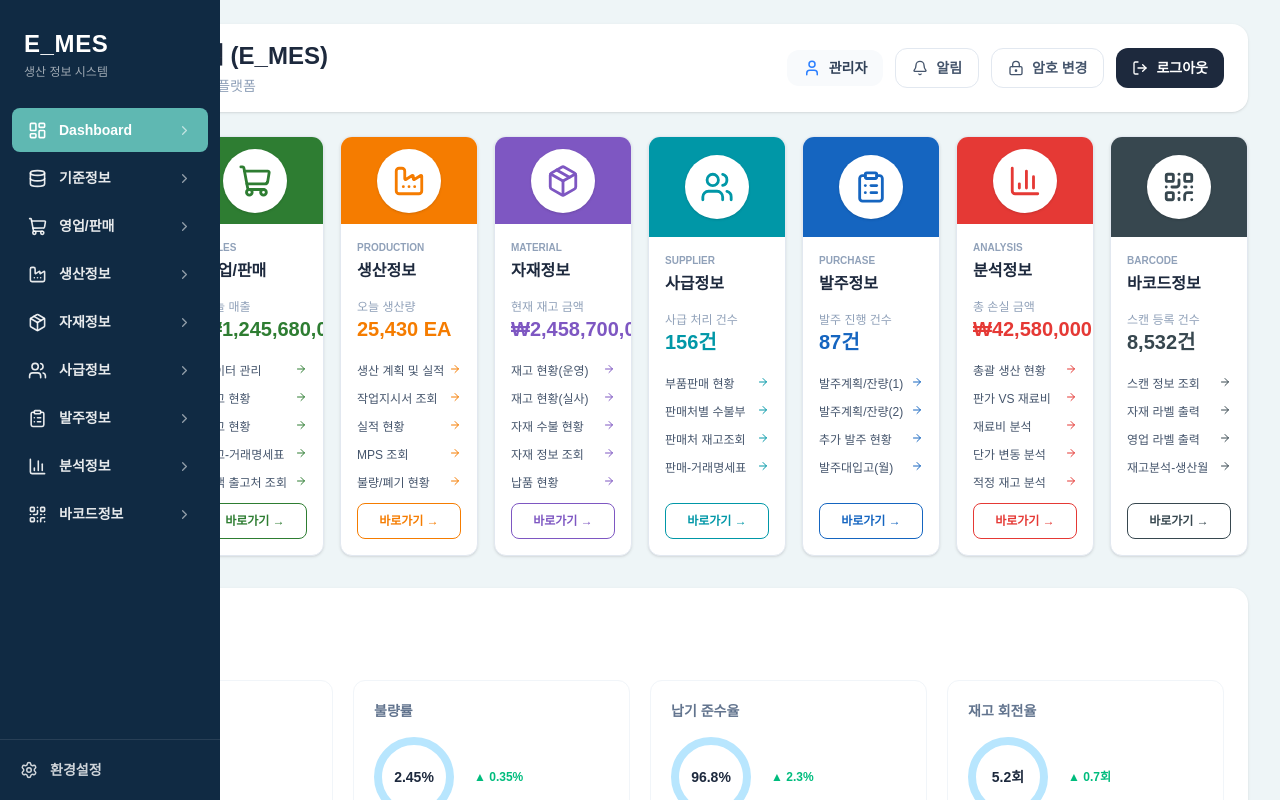
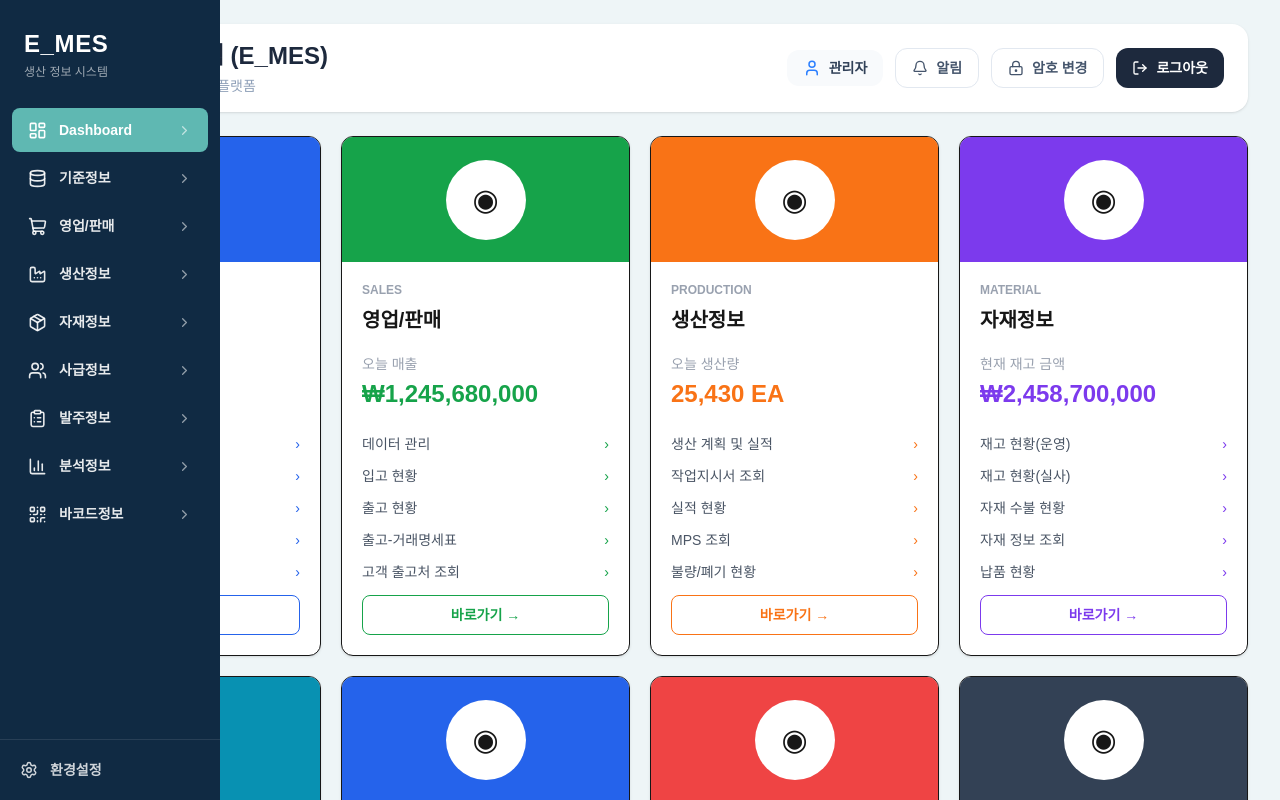
Before and after one commit to joseojins2/theheesoft-mes, a Next.js app: page /dashboard in a window 1280 px wide. Built offline with nearby package versions, Linux system fonts and the light colour scheme.

Commit message:
restore dashboard 4x2 card layout

```diff
--- a/src/components/dashboard/ModuleCard.tsx
+++ b/src/components/dashboard/ModuleCard.tsx
@@ -1,267 +1,179 @@
-"use client";
-
-import Link from "next/link";
-import { ArrowRight, LucideIcon } from "lucide-react";
-
-
-interface ModuleCardProps {
-
-title:string;
-subtitle:string;
-value:string;
-summary:string;
-path:string;
-menus:string[];
-icon:LucideIcon;
-color:string;
-accent:string;
-
+interface Props {
+  type: string;
+  title: string;
+  valueTitle: string;
+  value: string;
+  color: string;
+  items: string[];
 }
 
+const colors:any = {
+  blue:{
+    bg:"#2563eb",
+    text:"#2563eb"
+  },
+  green:{
+    bg:"#16a34a",
+    text:"#16a34a"
+  },
+  orange:{
+    bg:"#f97316",
+    text:"#f97316"
+  },
+  purple:{
+    bg:"#7c3aed",
+    text:"#7c3aed"
+  },
+  cyan:{
+    bg:"#0891b2",
+    text:"#0891b2"
+  },
+  red:{
+    bg:"#ef4444",
+    text:"#ef4444"
+  },
+  dark:{
+    bg:"#334155",
+    text:"#334155"
+  }
+};
 
 
 export default function ModuleCard({
+  type,
+  title,
+  valueTitle,
+  value,
+  color,
+  items
+}:Props){
 
-title,
-subtitle,
-value,
-summary,
-path,
-menus,
-icon:Icon,
-color,
-accent,
+const c = colors[color];
 
-}:ModuleCardProps){
-
-
-return(
-
-<Link
-
-href={path}
-
+return (
+<div
 className="
-relative
-flex
-h-[420px]
-flex-col
-overflow-hidden
+bg-white
 rounded-xl
 border
-border-slate-200
-bg-white
 shadow-sm
-transition
-hover:shadow-md
+overflow-hidden
+h-[520px]
+flex
+flex-col
 "
-
 >
 
-
 <div
-
 className="
+h-[125px]
 flex
-h-[100px]
 items-center
 justify-center
 "
-
 style={{
-backgroundColor:color
+background:c.bg
 }}
-
 >
 
-
 <div
-
 className="
+w-20
+h-20
+rounded-full
+bg-white
 flex
-h-16
-w-16
 items-center
 justify-center
-rounded-full
-bg-white
-shadow
+text-3xl
 "
-
 >
-
-<Icon
-
-size={34}
-
-style={{
-color:accent
-}}
-
-/>
+◉
+</div>
 
 </div>
 
 
-</div>
+<div className="p-5 flex flex-col flex-1">
 
 
-
-<div
-
-className="
-flex
-flex-1
-flex-col
-p-4
-"
-
->
-
-
-<p className="
-text-[10px]
-font-bold
-text-slate-400
-">
-
-{subtitle}
-
+<p className="text-xs text-gray-400 font-bold">
+{type}
 </p>
 
-
-<h2 className="
-mt-1
-text-base
-font-black
-text-slate-800
-">
-
+<h2 className="text-xl font-bold mt-2">
 {title}
-
 </h2>
 
 
-
-<p className="
-mt-4
-text-xs
-text-slate-400
-">
-
-{summary}
-
+<p className="text-sm text-gray-400 mt-5">
+{valueTitle}
 </p>
 
 
 <p
-
-className="
-text-xl
-font-black
-"
-
+className="text-2xl font-bold mt-1"
 style={{
-color:accent
+color:c.text
 }}
-
 >
-
 {value}
-
 </p>
 
 
-
-
-<div
-
-className="
-mt-5
-flex-1
-space-y-3
-"
-
->
+<div className="mt-6 space-y-3 flex-1">
 
 {
-
-menus.map((menu)=>(
-
+items.map((item)=>(
 <div
-
-key={menu}
-
+key={item}
 className="
 flex
 justify-between
-text-xs
-text-slate-600
+text-sm
+text-gray-600
 "
-
 >
 
 <span>
-
-{menu}
-
+{item}
 </span>
 
+<span
+style={{
+color:c.text
+}}
+>
+›
+</span>
 
-<ArrowRight
+</div>
+))
+}
 
-size={12}
+</div>
 
+
+<button
+className="
+h-10
+rounded-lg
+border
+font-bold
+text-sm
+"
 style={{
-color:accent
+borderColor:c.text,
+color:c.text
 }}
-
-/>
+>
+바로가기 →
+</button>
 
 
 </div>
 
-))
+</div>
+)
 
 }
-
-
-</div>
-
-
-
-<button
-
-className="
-mt-3
-h-9
-w-full
-rounded-lg
-border
-text-xs
-font-bold
-"
-
-style={{
-
-borderColor:accent,
-color:accent
-
-}}
-
->
-
-바로가기 →
-
-</button>
-
-
-
-</div>
-
-
-</Link>
-
-);
-
-}
--- a/src/components/dashboard/ModuleGrid.tsx
+++ b/src/components/dashboard/ModuleGrid.tsx
@@ -1,50 +1,27 @@
-"use client";
-
 import ModuleCard from "./ModuleCard";
 
-import {
-  Database,
-  ShoppingCart,
-  Factory,
-  Package,
-  Users,
-  ClipboardList,
-  BarChart3,
-  QrCode,
-} from "lucide-react";
-
-
 const modules = [
-
   {
-    title:"기준정보",
-    subtitle:"MASTER DATA",
-    value:"1,245건",
-    summary:"등록된 마스터",
-    path:"/master/data",
-    color:"#2563EB",
-    accent:"#2563EB",
-    icon:Database,
-    menus:[
+    type: "MASTER DATA",
+    title: "기준정보",
+    valueTitle: "등록된 마스터",
+    value: "1,245건",
+    color: "blue",
+    items: [
       "품번 / 공정 조회",
       "BOM 조회",
       "자재소요 계획",
-      "소요량 - Matrix",
-      "발주비율 / 기간 조회",
+      "소요량 Matrix",
+      "발주비율/기간 조회",
     ],
   },
-
-
   {
-    title:"영업/판매",
-    subtitle:"SALES",
-    value:"₩1,245,680,000",
-    summary:"오늘 매출",
-    path:"/sales",
-    color:"#2E7D32",
-    accent:"#2E7D32",
-    icon:ShoppingCart,
-    menus:[
+    type: "SALES",
+    title: "영업/판매",
+    valueTitle: "오늘 매출",
+    value: "₩1,245,680,000",
+    color: "green",
+    items: [
       "데이터 관리",
       "입고 현황",
       "출고 현황",
@@ -52,18 +29,13 @@ const modules = [
       "고객 출고처 조회",
     ],
   },
-
-
   {
-    title:"생산정보",
-    subtitle:"PRODUCTION",
-    value:"25,430 EA",
-    summary:"오늘 생산량",
-    path:"/production",
-    color:"#F57C00",
-    accent:"#F57C00",
-    icon:Factory,
-    menus:[
+    type: "PRODUCTION",
+    title: "생산정보",
+    valueTitle: "오늘 생산량",
+    value: "25,430 EA",
+    color: "orange",
+    items: [
       "생산 계획 및 실적",
       "작업지시서 조회",
       "실적 현황",
@@ -71,18 +43,13 @@ const modules = [
       "불량/폐기 현황",
     ],
   },
-
-
   {
-    title:"자재정보",
-    subtitle:"MATERIAL",
-    value:"₩2,458,700,000",
-    summary:"현재 재고 금액",
-    path:"/material",
-    color:"#7E57C2",
-    accent:"#7E57C2",
-    icon:Package,
-    menus:[
+    type: "MATERIAL",
+    title: "자재정보",
+    valueTitle: "현재 재고 금액",
+    value: "₩2,458,700,000",
+    color: "purple",
+    items: [
       "재고 현황(운영)",
       "재고 현황(실사)",
       "자재 수불 현황",
@@ -90,54 +57,39 @@ const modules = [
       "납품 현황",
     ],
   },
-
-
   {
-    title:"사급정보",
-    subtitle:"SUPPLIER",
-    value:"156건",
-    summary:"사급 처리 건수",
-    path:"/supplier",
-    color:"#0097A7",
-    accent:"#0097A7",
-    icon:Users,
-    menus:[
+    type: "SUPPLIER",
+    title: "사급정보",
+    valueTitle: "사급 처리 건수",
+    value: "156건",
+    color: "cyan",
+    items: [
       "부품판매 현황",
       "판매처별 수불부",
       "판매처 재고조회",
       "판매-거래명세표",
     ],
   },
-
-
   {
-    title:"발주정보",
-    subtitle:"PURCHASE",
-    value:"87건",
-    summary:"발주 진행 건수",
-    path:"/purchase",
-    color:"#1565C0",
-    accent:"#1565C0",
-    icon:ClipboardList,
-    menus:[
+    type: "PURCHASE",
+    title: "발주정보",
+    valueTitle: "발주 진행 건수",
+    value: "87건",
+    color: "blue",
+    items: [
       "발주계획/잔량(1)",
       "발주계획/잔량(2)",
       "추가 발주 현황",
       "발주대입고(월)",
     ],
   },
-
-
   {
-    title:"분석정보",
-    subtitle:"ANALYSIS",
-    value:"₩42,580,000",
-    summary:"총 손실 금액",
-    path:"/analysis",
-    color:"#E53935",
-    accent:"#E53935",
-    icon:BarChart3,
-    menus:[
+    type: "ANALYSIS",
+    title: "분석정보",
+    valueTitle: "총 손실 금액",
+    value: "₩42,580,000",
+    color: "red",
+    items: [
       "총괄 생산 현황",
       "판가 VS 재료비",
       "재료비 분석",
@@ -145,61 +97,37 @@ const modules = [
       "적정 재고 분석",
     ],
   },
-
-
   {
-    title:"바코드정보",
-    subtitle:"BARCODE",
-    value:"8,532건",
-    summary:"스캔 등록 건수",
-    path:"/barcode",
-    color:"#37474F",
-    accent:"#37474F",
-    icon:QrCode,
-    menus:[
+    type: "BARCODE",
+    title: "바코드정보",
+    valueTitle: "스캔 등록 건수",
+    value: "8,532건",
+    color: "dark",
+    items: [
       "스캔 정보 조회",
       "자재 라벨 출력",
       "영업 라벨 출력",
       "재고분석-생산월",
     ],
   },
-
 ];
 
-
-export default function ModuleGrid(){
-
-return(
-
+export default function ModuleGrid() {
+  return (
     <div
-
       className="
       grid
       grid-cols-4
-gap-4
-xl:grid-cols-8
+      gap-5
+      w-full
       "
-
     >
-
-{
-
-modules.map((module)=>(
-
+      {modules.map((module) => (
         <ModuleCard
-
           key={module.title}
-
           {...module}
-
         />
-
-))
-
+      ))}
+    </div>
+  );
 }
-
-</div>
-
-);
-
-}
```
Lines whose indentation alone changed are shown as unchanged.
